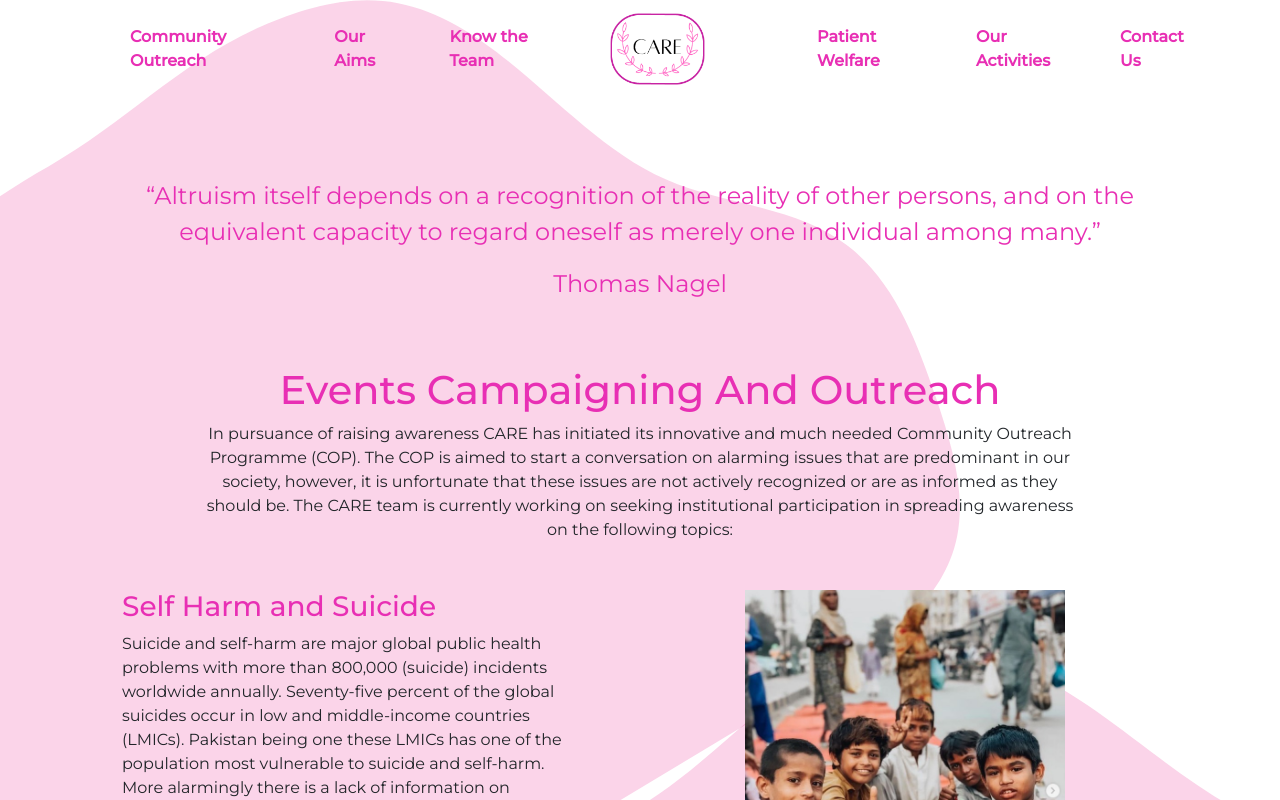
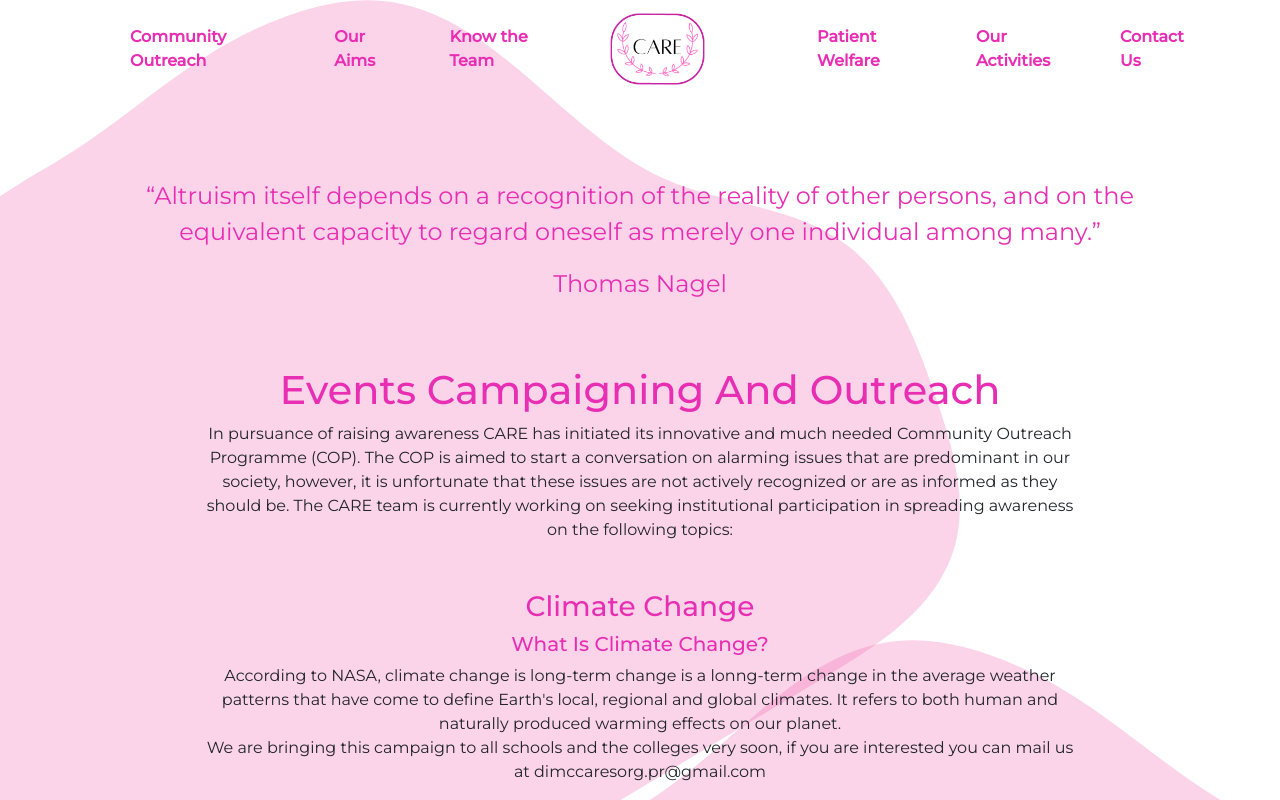
Before and after one commit to Habib-Shahzad/Care-Website, a React (Create React App) app in the folder client/: page /events in a window 1280 px wide. Shown: the top 800 px of the page. Built offline with nearby package versions, Linux system fonts and the light colour scheme.

Commit message:
added PatientWelfare page and some changes in EventsCamp

```diff
--- a/client/src/App.js
+++ b/client/src/App.js
@@ -8,7 +8,7 @@ import {
 // import RoutesFile from './RoutesFile';
 import { TransitionGroup, CSSTransition } from "react-transition-group";
 import { Footer, MainNavbar } from './components';
-import { Home, EventsCamp } from './pages';
+import { Home, EventsCamp, PatientWelfare } from './pages';
 import 'swiper/scss'; // core Swiper
 import 'swiper/scss/navigation'; // Navigation module
 import 'swiper/scss/pagination'; // Pagination module
@@ -36,6 +36,14 @@ function App() {
               </>
             } />
 
+          <Route path="/patient-welfare" element=
+            {
+              <>
+                <PatientWelfare />
+                <Footer />
+              </>
+            } />
+
 
           <Route path="*" element={
             <>
--- a/client/src/pages/eventsCamp/EventsCamp.js
+++ b/client/src/pages/eventsCamp/EventsCamp.js
@@ -68,6 +68,21 @@ function EventsCamp(props) {
 
             </div>
 
+            <div className='text-center climate-change-text front'>
+                <div className='front'>
+                    <h3 className='pink-text'>
+                        Climate Change
+                    </h3>
+                    <h5 className ='pink-text'>
+                        What Is Climate Change?
+                    </h5>
+                    <p >
+                        According to NASA, climate change is long-term change is a lonng-term change in the average weather patterns that have come to
+                        define Earth's local, regional and global climates. It refers to both human and naturally produced warming effects on our planet.<br/>
+                        We are bringing this campaign to all schools and the colleges very soon, if you are interested you can mail us at dimccaresorg.pr@gmail.com
+                    </p>
+                </div>
+            </div>
 
             <div className='events-container' >
 
--- a/client/src/pages/eventsCamp/EventsCamp.scss
+++ b/client/src/pages/eventsCamp/EventsCamp.scss
@@ -75,6 +75,12 @@
       width: 55rem !important;
       margin-bottom: 3rem;
     }
+  }
+  .climate-change-text {
+    margin: 0 auto;
+    max-width: 100%;
+    width: 55rem;
+    margin-bottom: 3rem;
   }
 
   .events-container {
--- a/client/src/pages/index.js
+++ b/client/src/pages/index.js
@@ -1,2 +1,3 @@
 export { default as Home } from './home/Home';
 export { default as EventsCamp } from './eventsCamp/EventsCamp';
+export { default as PatientWelfare } from './patientWelfare/PatientWelfare';
--- /dev/null
+++ b/client/src/pages/patientWelfare/PatientWelfare.js
@@ -0,0 +1,23 @@
+import React from "react";
+import { Button, Container, Row, Col } from 'react-bootstrap';
+import './PatientWelfare.scss';
+
+
+function PatientWelfare(props){
+    return(
+        <div className='text-center patient-welfare-head front'>
+                    <div className='front'>
+                        <h1 className='pink-text'>
+                            Care Patient Welfare
+                        </h1>
+                        <p >
+                            The team responsible for the welfare activity within the Dow University Hospital attached to the Dow International Medical College, Karachi. This is one of CARE’s latest projects that has observed noteworthy progress. It is also capable of handling the welfare cases in other government hospitals of Karachi, including Civil Hospital Karachi. The members of the team manually mediate any welfare case brought to CARE using a robust verification system that estimates the financial neediness of the patient,
+                            through a series of discussions, interviews, and questionnaire
+                        </p>
+                    </div>
+                </div>
+
+    )
+}
+
+export default PatientWelfare;
```
Also changed, not shown: client/src/pages/patientWelfare/PatientWelfare.scss (added).
